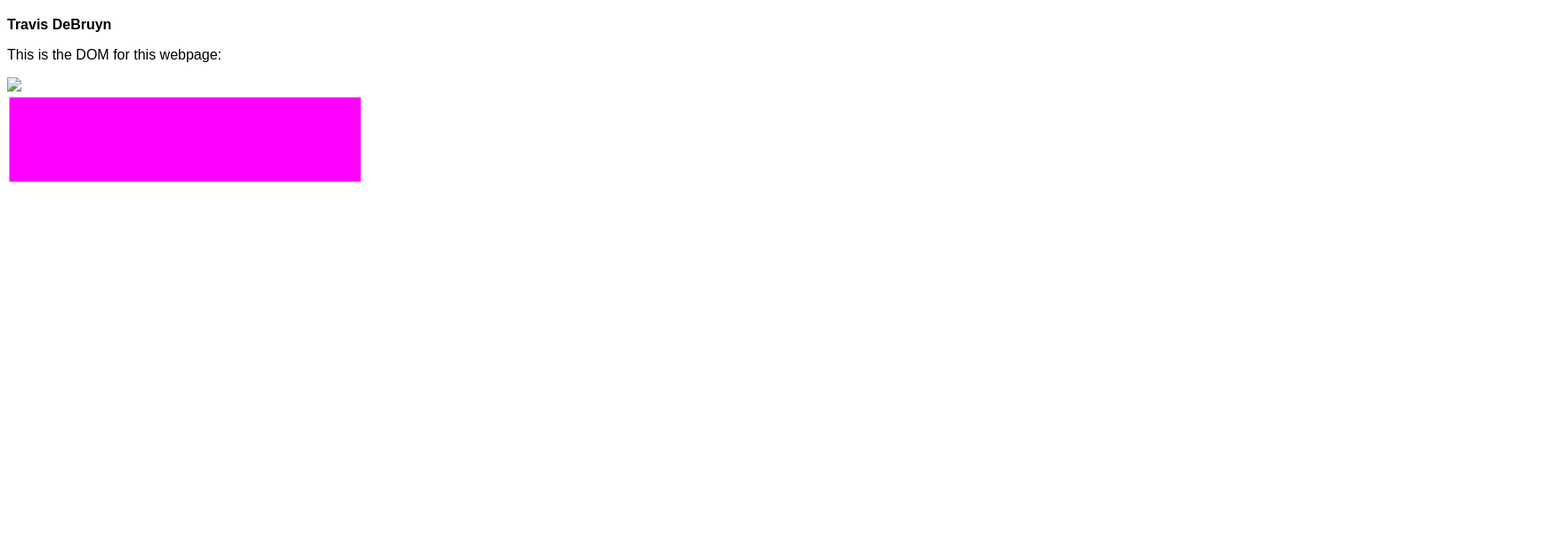
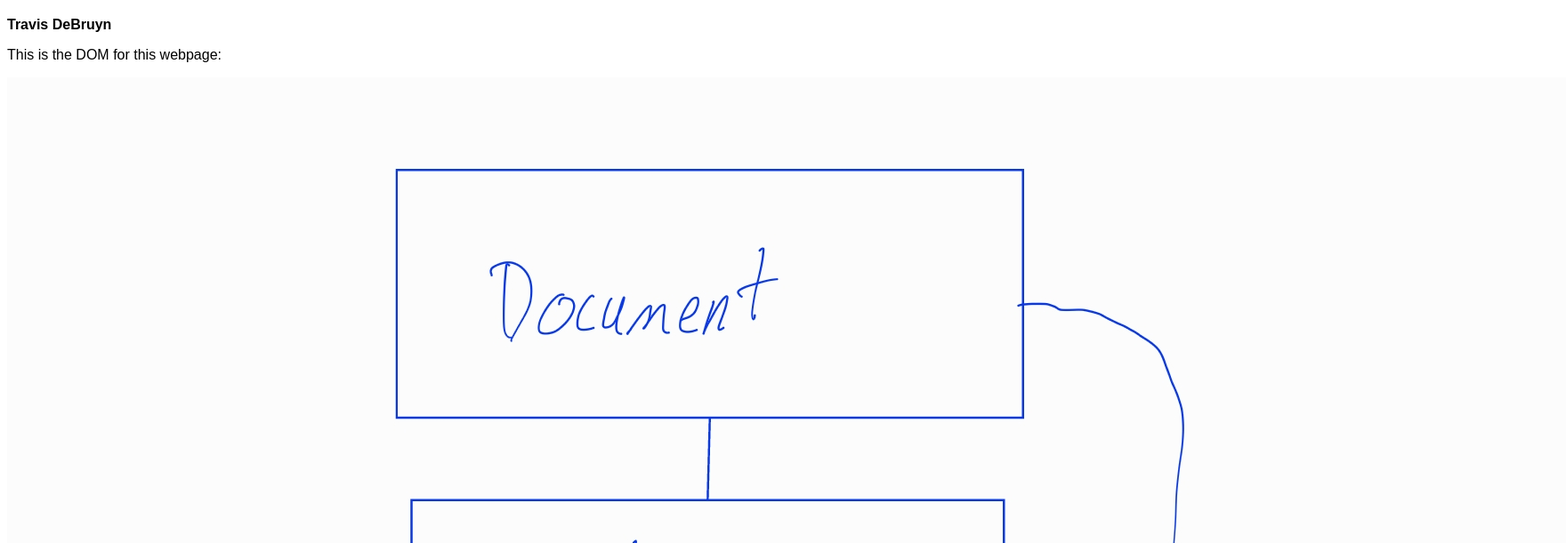
Before and after one commit to DS4200-S23-Class/ic-02-debruynt, a plain HTML site: page index.html in a window 1280 px wide. Shown: the part 61-672 px from the top of the page at 89% size, 1760 px wide, since content can reach past the window. Drawn offline with Linux system fonts and the light colour scheme.

Commit message:
fixed img

```diff
--- a/index.html
+++ b/index.html
@@ -13,7 +13,7 @@
 
 <div id="div1" class="container">
 	<p id="p1">This is the DOM for this webpage:</p>
-	<img src="ic-02-DOM">
+	<img src="ic-02-DOM.jpg">
 </div>
 
 <div id="div2" class="container">
```
